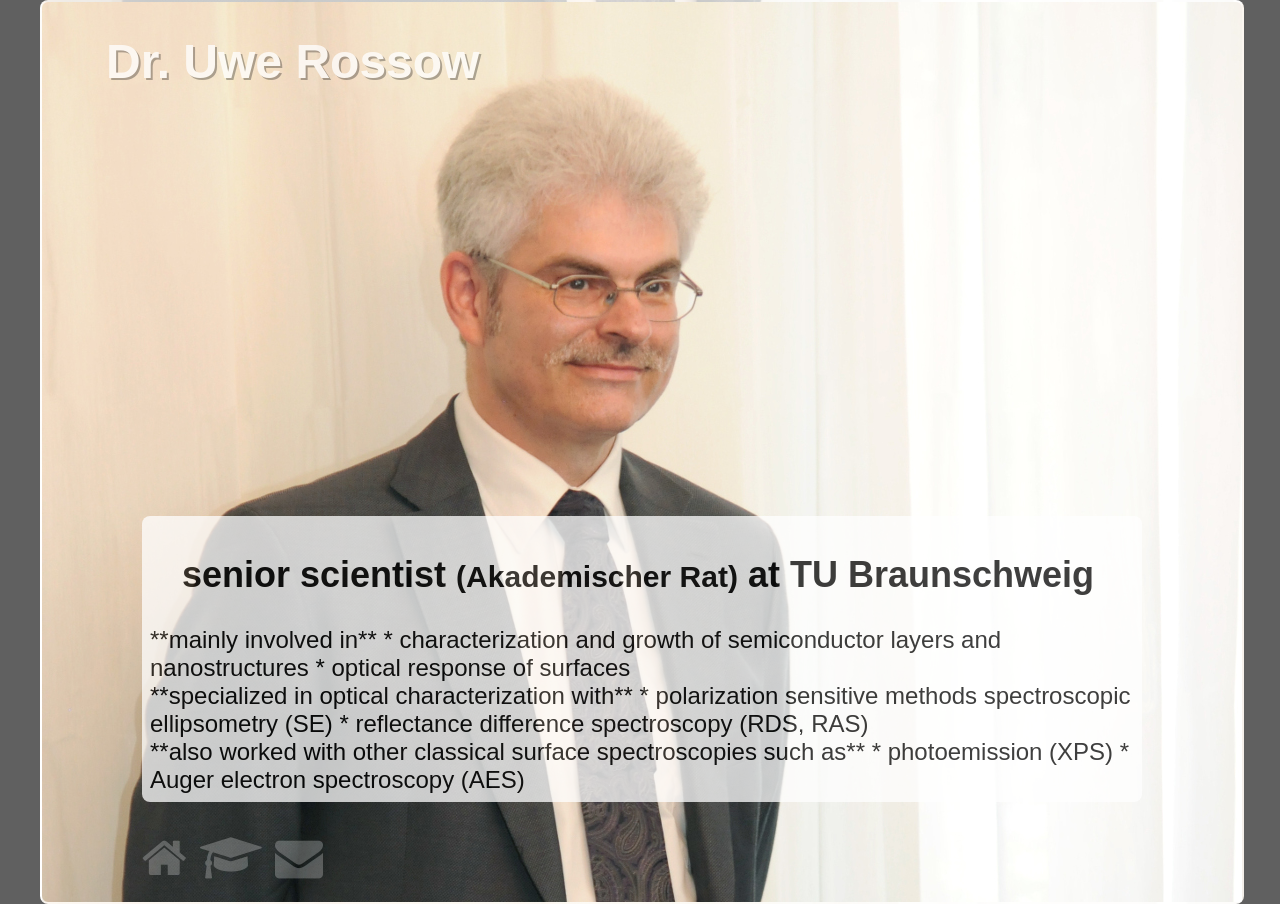
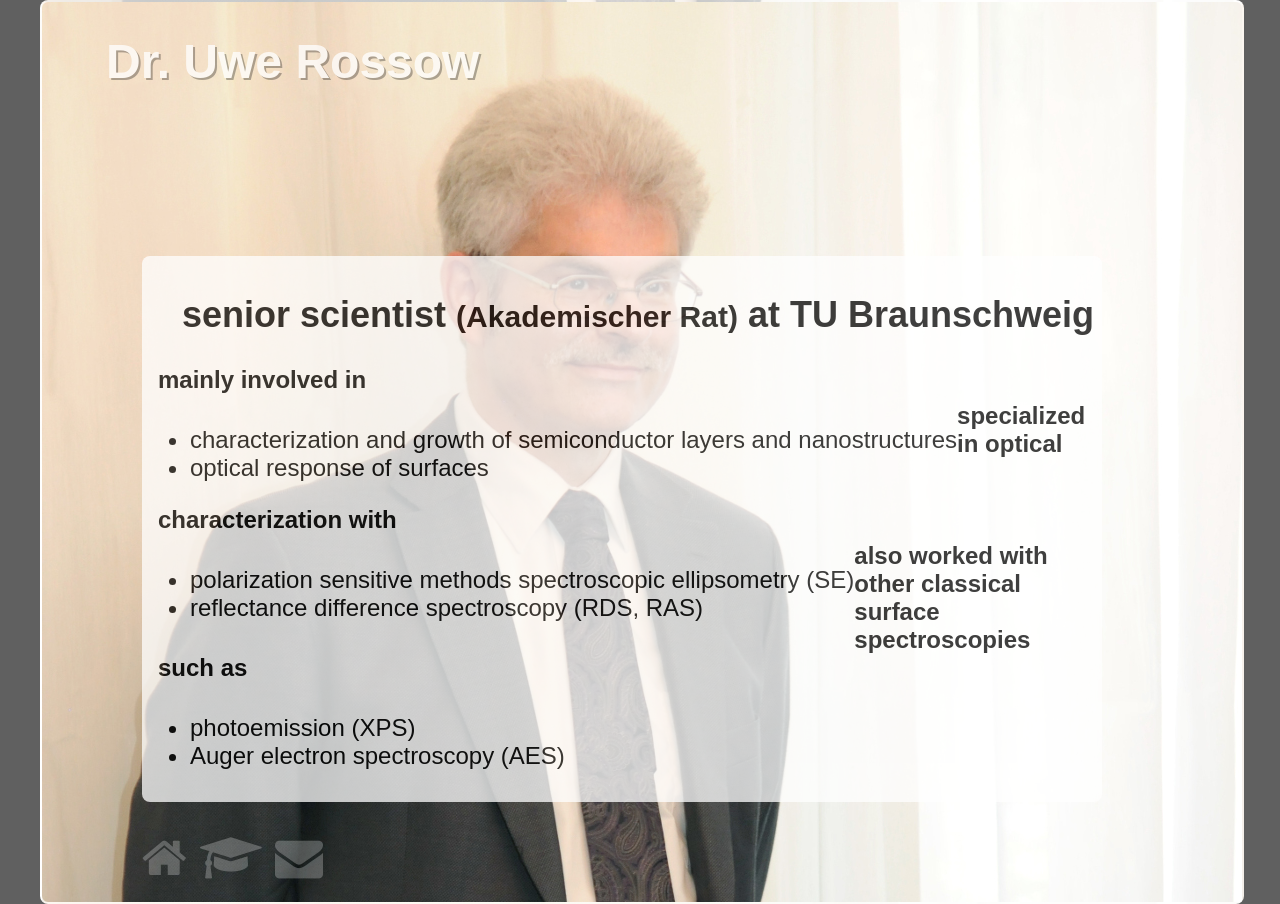
Before and after one commit to winniehell-wasteland/u-rossow.de, a Jekyll site: the page built from work.md, in a window 1280 px wide. Built offline with Jekyll 4.4.1, drawn with Linux system fonts in a browser that asks for light colours.

Commit message:
try using Markdown instead of HTML elements

```diff
--- a/work.md
+++ b/work.md
@@ -5,19 +5,19 @@
 
 ## senior scientist <small>(Akademischer Rat)</small> at TU Braunschweig
 
-<div style="float: left;">
 **mainly involved in**
 * characterization and growth of semiconductor layers and nanostructures
 * optical response of surfaces
-</div>
-<div style="float: left;">
+{: style="float: left;"}
+
 **specialized in optical characterization with**
 * polarization sensitive methods spectroscopic ellipsometry (SE)
 * reflectance difference spectroscopy (RDS, RAS)
-</div>
-<div style="float: left;">
+{: style="float: left;"}
+
 **also worked with other classical surface spectroscopies such as**
 * photoemission (XPS)
 * Auger electron spectroscopy (AES)
-</div>
+{: style="float: left;"}
+
 <div style="clear: both;"></div>
```
